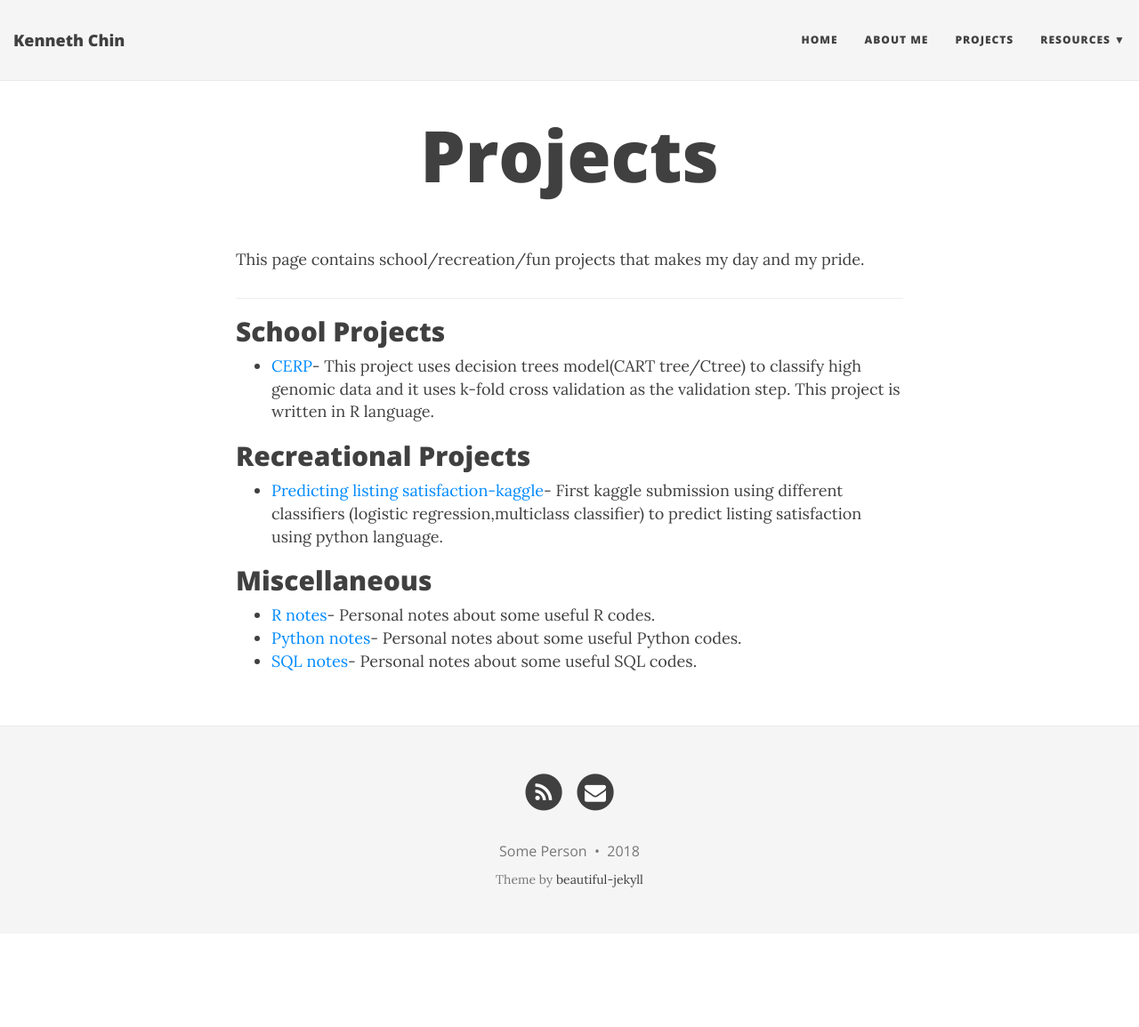
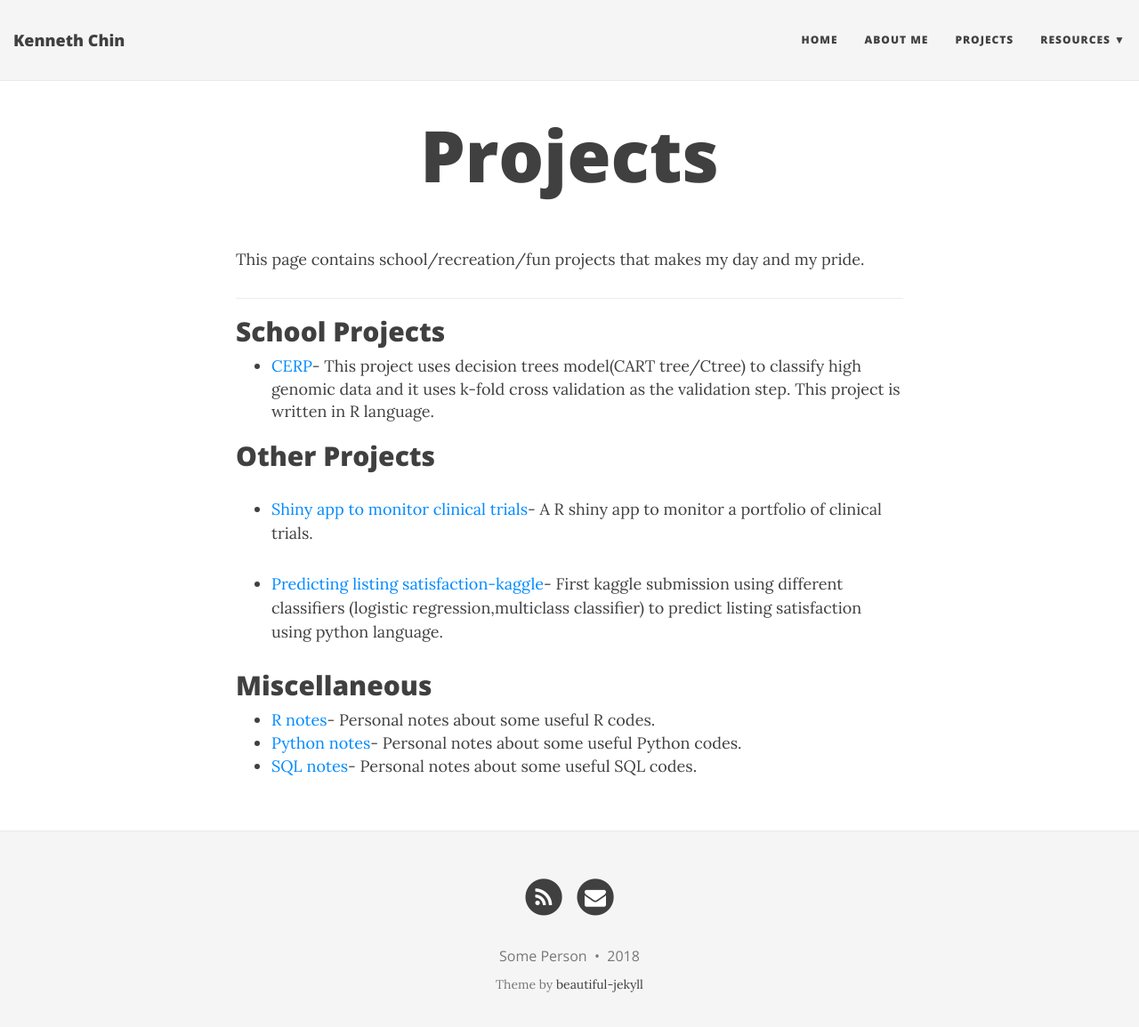
Before and after one commit to kennchin/kennchin.github.io, a Jekyll site: the page built from Projects.md, in a window 1280 px wide and 1168 px high. Shown: the top 1155 px of the window at 89% size. Built offline with Jekyll 4.4.1, drawn with Linux system fonts in a browser that asks for light colours; nearby versions of some CDN libraries.

Commit message:
Update Projects.md

```diff
--- a/Projects.md
+++ b/Projects.md
@@ -11,7 +11,9 @@
 - [CERP](https://github.com/kennchin/CERP)- This project uses decision trees model(CART tree/Ctree) to classify high genomic data and it uses k-fold cross validation as the validation step. This project is written in R language.
 
 
-## Recreational Projects
+## Other Projects
+- [Shiny app to monitor clinical trials](https://github.com/kennchin/shiny_app_monitor)- A R shiny app to monitor a portfolio of clinical trials.
+
 - [Predicting listing satisfaction-kaggle](https://github.com/kennchin/Kaggle/tree/master/Predict%20listing%20satisfaction)- First kaggle submission using different classifiers (logistic regression,multiclass classifier) to predict listing satisfaction using python language.
 
 ## Miscellaneous
```
